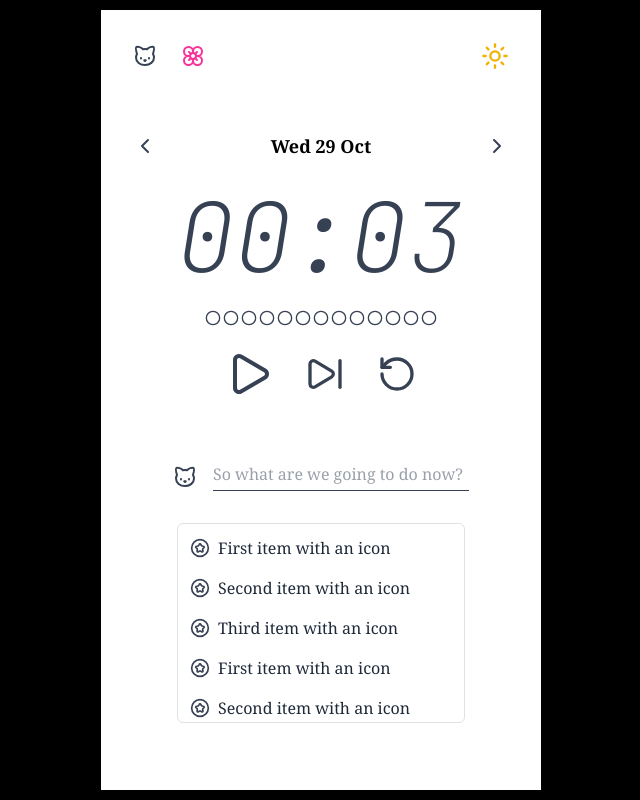
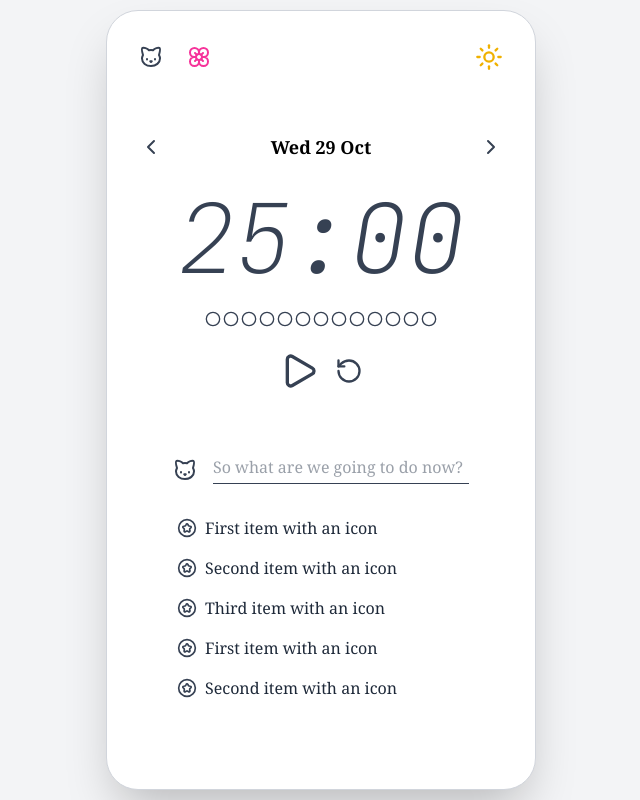
Before and after one commit to SnizhanaK/Study-Timer, a Vue app: page / in a window 1280 px wide. Shown: the whole page, without its empty margins (319-959 px from the left). Built offline with nearby package versions, Linux system fonts and the light colour scheme.

Commit message:
Revert " update bg"
This reverts commit 99de6a01b49e86717a2c732aa50490210524a90f.

```diff
--- a/src/App.vue
+++ b/src/App.vue
@@ -1,5 +1,5 @@
 <script setup>
-import {ref, onMounted, onUnmounted,} from "vue";
+import {ref, onMounted, onUnmounted, } from "vue";
 import {
   Cat,
   Flower,
@@ -11,12 +11,11 @@ import {
   CircleStar,
   Pause,
   Play,
-  RotateCcw,
-  SkipForward,
+  RotateCcw
 } from "lucide-vue-next";
 
 const isDark = ref(false);
-const startMinutes = 0.05;
+const startMinutes = 25;
 const timeLeft = ref(startMinutes * 60);
 const isRunning = ref(false);
 let interval = null;
@@ -85,20 +84,6 @@ function pause() {
 function reset() {
   pause();
   timeLeft.value = startMinutes * 60;
-
-  if (completed.value >= TOTAL_MARKERS) {
-    completed.value = 0;
-    localStorage.setItem("completed", "0");
-  }
-}
-
-function skipForward() {
-  // Imitate a finished Pomodoro session
-  completed.value = Math.min(completed.value + 1, TOTAL_MARKERS);
-  localStorage.setItem("completed", String(completed.value));
-
-  pause();
-  timeLeft.value = startMinutes * 60;
 }
 
 onUnmounted(() => clearInterval(interval));
@@ -107,9 +92,9 @@ onMounted(() => applyTheme());
 </script>
 
 <template>
-  <div class="flex items-center justify-center min-h-screen bg-black">
+  <div class="flex items-center justify-center min-h-screen bg-gray-100">
     <div
-        class="relative w-[440px] h-[780px] bg-white dark:bg-gray-900 text-black dark:text-white  shadow-2xl  overflow-hidden transition-colors"
+        class="relative w-[430px] h-[780px] bg-white dark:bg-gray-900 text-black dark:text-white rounded-[2rem] shadow-2xl border border-gray-300 overflow-hidden transition-colors"
     >
       <div class="h-full p-6 flex flex-col justify-start gap-6">
 
@@ -184,28 +169,24 @@ onMounted(() => applyTheme());
             </template>
           </div>
 
-
-          <div class="flex items-center justify-center gap-8">
+          <div class="flex items-center justify-center gap-4">
+            <div class="flex items-center justify-center gap-4">
               <Play
                   v-if="!isRunning"
-                class="w-12 h-12 text-gray-700 dark:text-gray-200 cursor-pointer"
+                  class="w-10 h-10 text-gray-700 dark:text-gray-200 cursor-pointer"
                   @click="start"
               />
               <Pause
                   v-else
-                class="w-12 h-12 text-gray-700 dark:text-gray-200 cursor-pointer"
+                  class="w-10 h-8 text-gray-700 dark:text-gray-200 cursor-pointer"
                   @click="pause"
               />
-            <SkipForward
-                class="w-10 h-10 text-gray-700 dark:text-gray-200 cursor-pointer"
-                @click="skipForward"
-            />
               <RotateCcw
-                class="w-10 h-10 text-gray-700 dark:text-gray-200 cursor-pointer"
+                  class="w-7 h-7 text-gray-700 dark:text-gray-200 cursor-pointer"
                   @click="reset"
               />
             </div>
-
+          </div>
 
           <div class="flex justify-between items-center mt-10 gap-4">
             <Cat class="w-6 h-6 text-gray-700 dark:text-gray-100"/>
@@ -217,7 +198,7 @@ onMounted(() => applyTheme());
           </div>
 
           <div class="flex justify-center mt-2">
-            <div class="w-72 h-50 overflow-y-auto border border-gray-300/70 rounded-md p-3">
+            <div class="w-72 h-50 overflow-y-auto ">
               <ul class="space-y-4 font-serif text-gray-800 dark:text-gray-100">
                 <li class="flex items-center gap-2">
                   <CircleStar class="w-5 h-5 text-gray-700 dark:text-gray-100"/>
```
Lines whose indentation alone changed are shown as unchanged.
